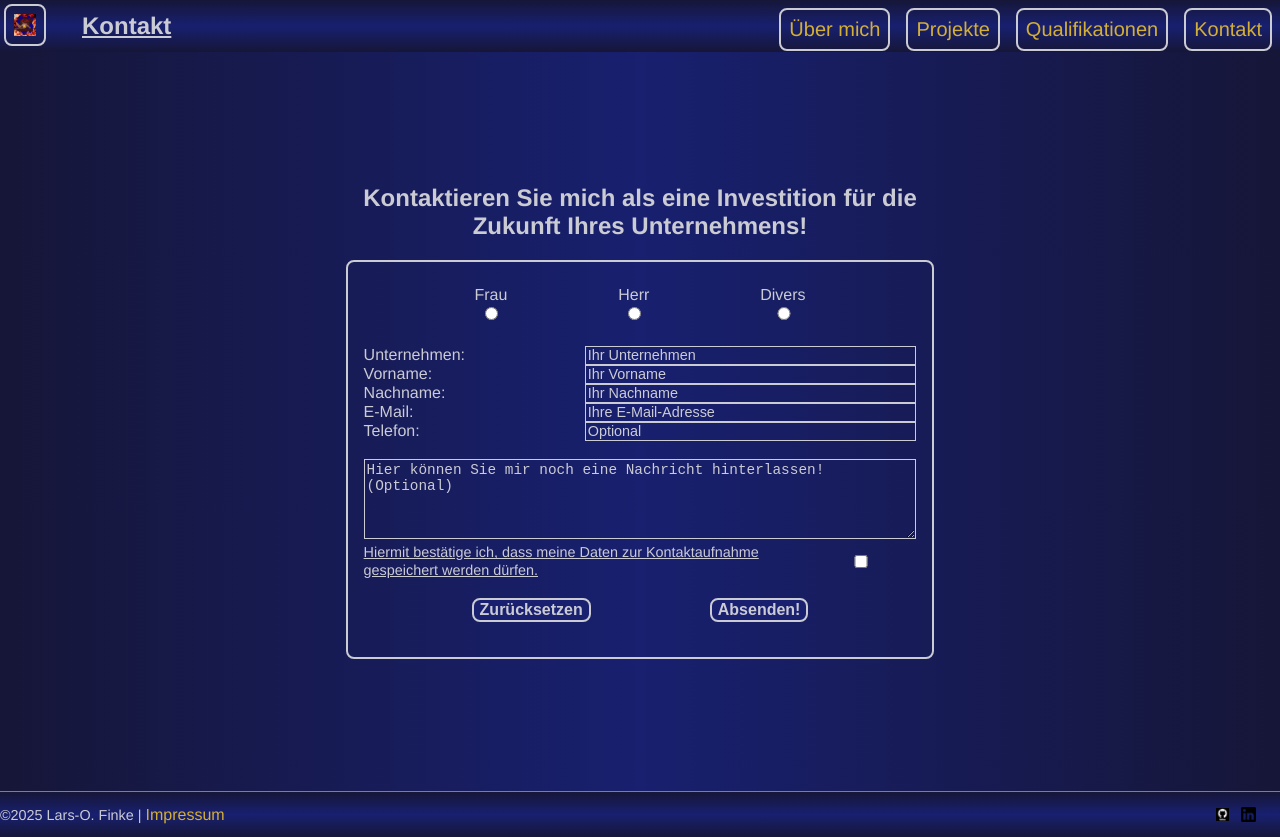
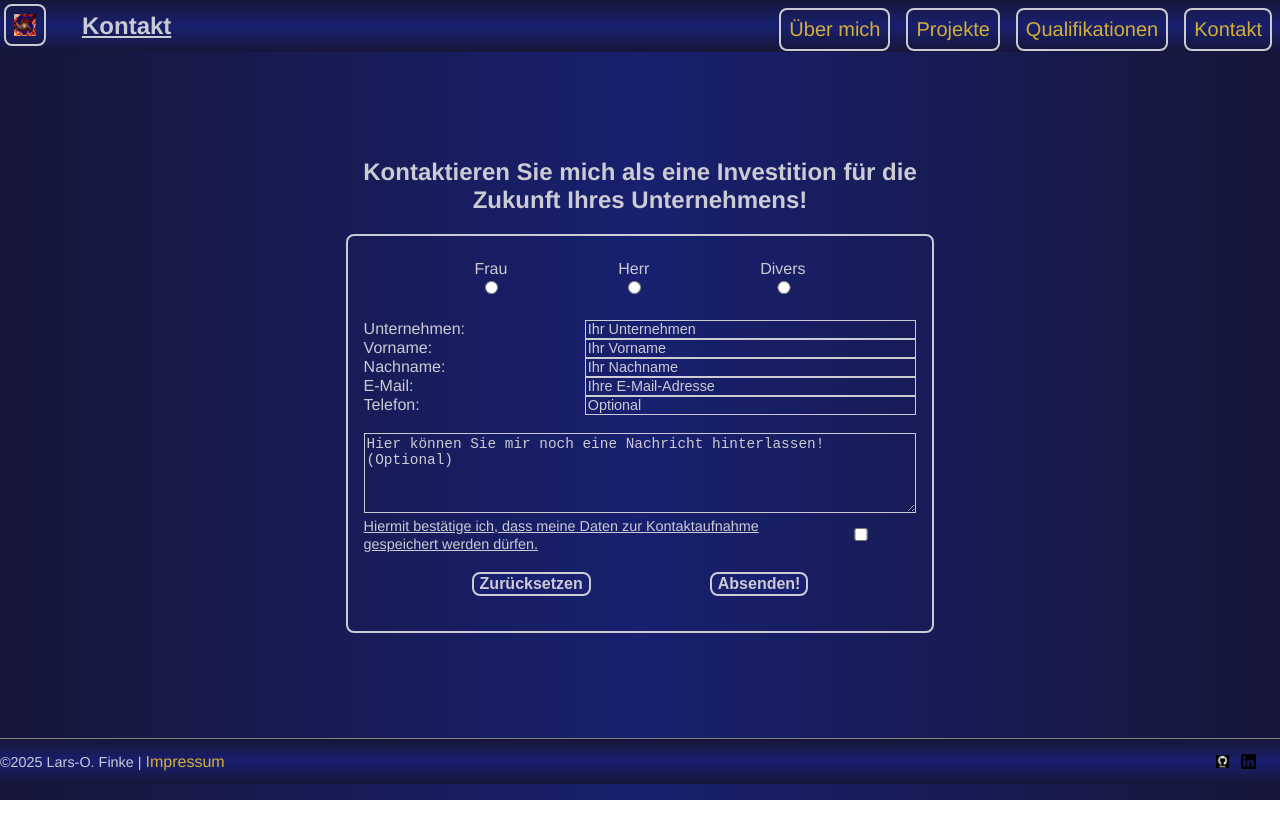
Before and after one commit to LarsOFinke/MyPortfolio, an Angular app in the folder frontend/: page /contact in a window 1280 px wide. After the commit the page ends 800 px from the top, so only its background shows below. Built offline with nearby package versions, Linux system fonts and the light colour scheme.

Commit message:
Adjusted page-heights (test)

```diff
--- a/frontend/src/app/components/contact-page/contact-page.component.css
+++ b/frontend/src/app/components/contact-page/contact-page.component.css
@@ -1,9 +1,16 @@
 /* ### CONTACT PAGE ### */
+#contact-form {
+  height: 86vh;
+}
+
 .bordered {
   padding: 1rem;
 }
 
 @media (min-width: 1023px) {
+  #contact-form {
+    height: 77vh;
+  }
   .custom-wrapper {
     width: 40%;
   }
--- a/frontend/src/app/components/contact-page/contact-page.component.html
+++ b/frontend/src/app/components/contact-page/contact-page.component.html
@@ -1,4 +1,4 @@
-<div class="centered vh-90">
+<div class="centered">
   <div class="custom-wrapper centered" id="contact-form">
     <h2>
       Kontaktieren Sie mich als eine Investition für die Zukunft Ihres
--- a/frontend/src/app/components/projects-page/projects-page.component.css
+++ b/frontend/src/app/components/projects-page/projects-page.component.css
@@ -4,7 +4,15 @@ a {
   font-size: 1.15rem;
 }
 
+#projects-page {
+  height: 87vh;
+}
+
 @media (min-width: 1023px) {
+  #projects-page {
+    height: 85vh;
+  }
+
   .custom-wrapper {
     width: 40%;
   }
--- a/frontend/src/app/components/projects-page/projects-page.component.html
+++ b/frontend/src/app/components/projects-page/projects-page.component.html
@@ -1,4 +1,4 @@
-<div class="centered vh-90">
+<div class="centered" id="projects-page">
   <div class="custom-wrapper centered">
     <h1>Interessiert, was ich bereits gemacht habe?</h1>
     <br>
--- a/frontend/src/app/components/qualifications-page/qualifications-page.component.css
+++ b/frontend/src/app/components/qualifications-page/qualifications-page.component.css
@@ -54,7 +54,7 @@ li > a {
 
   .custom-wrapper {
     width: fit-content;
-    min-height: 90vh;
+    min-height: 77vh;
   }
 
   .qualifications {
--- a/frontend/src/styles.css
+++ b/frontend/src/styles.css
@@ -132,6 +132,12 @@ a:visited {
 }
 .vh-90 {
   height: 90vh;
+}
+.vh-87 {
+  height: 87vh;
+}
+.vh-86 {
+  height: 86vh;
 }
 .vh-85 {
   height: 85vh;
```
